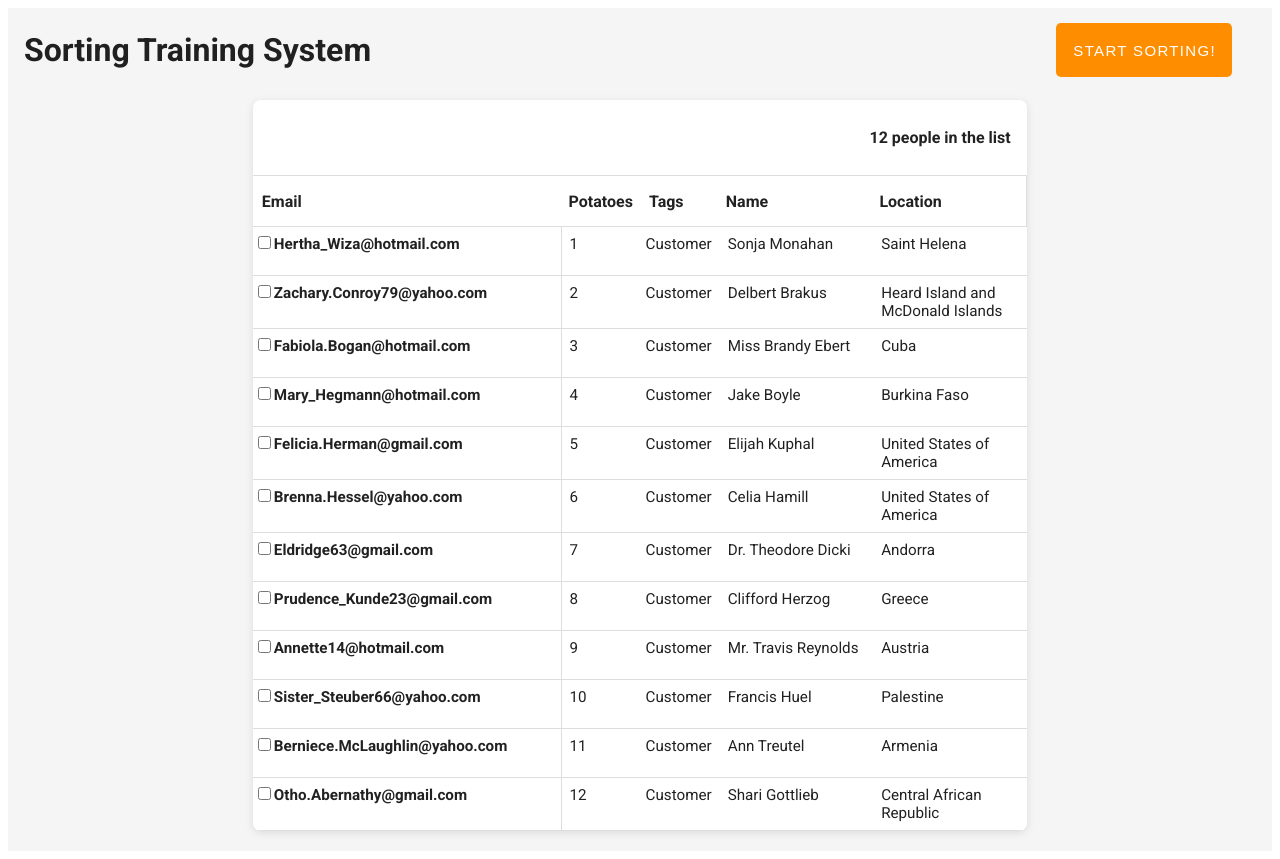
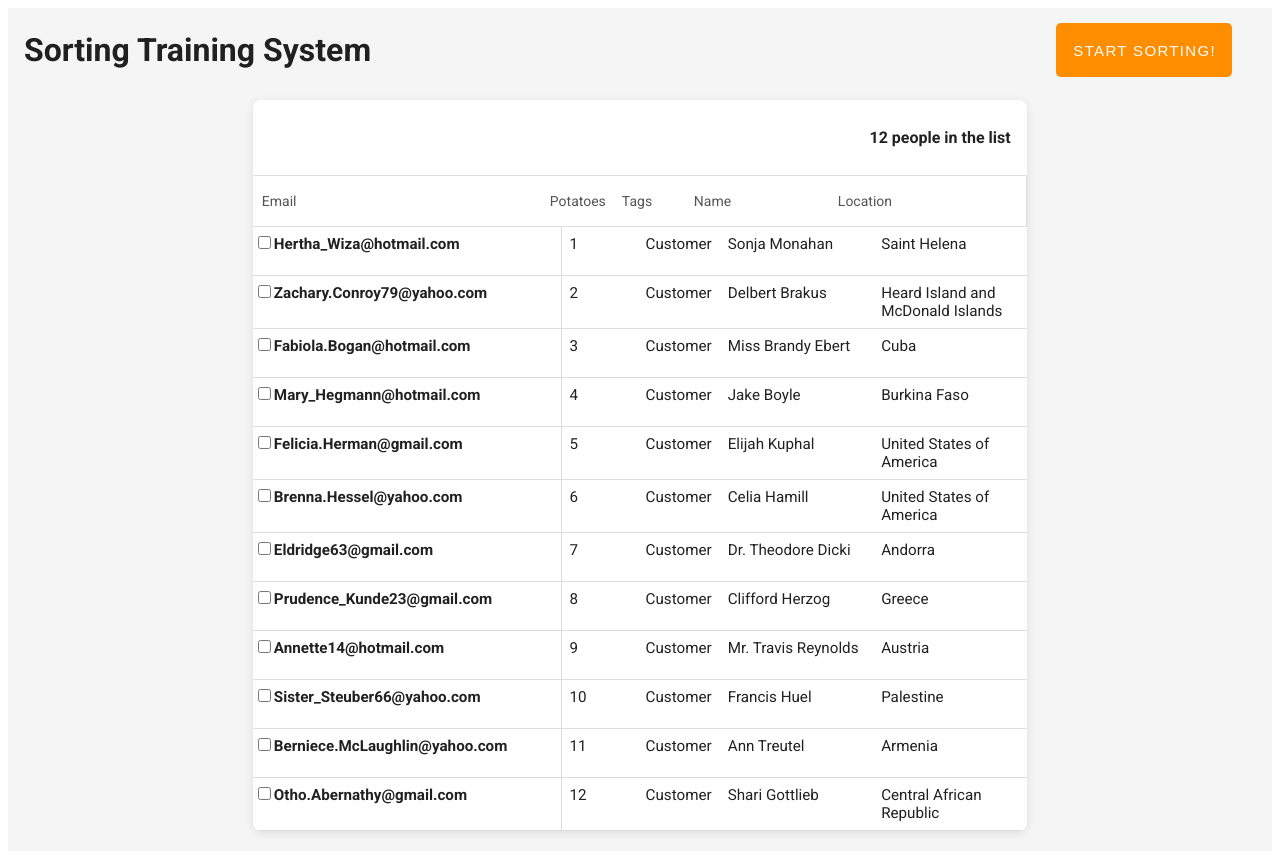
Before and after one commit to Tahmid79/vue-test-project, a Vue app: page / in a window 1280 px wide. Built offline with nearby package versions, Linux system fonts and the light colour scheme.

Commit message:
header-font

```diff
--- a/src/components/DragTest.vue
+++ b/src/components/DragTest.vue
@@ -133,6 +133,14 @@ defineExpose({
   // width: 20%;
   // height: 48px;
   border-bottom: none;
+  font-family: Roboto;
+  font-size: 14px;
+  font-weight: 400;
+  line-height: 18px;
+  text-align: left;
+  text-underline-position: from-font;
+  text-decoration-skip-ink: none;
+  color: rgba(85, 85, 85, 1);
 }
 
 th,
```
